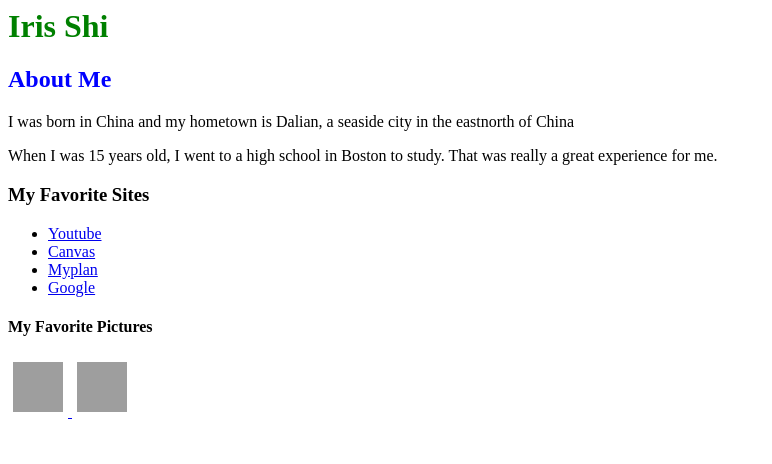
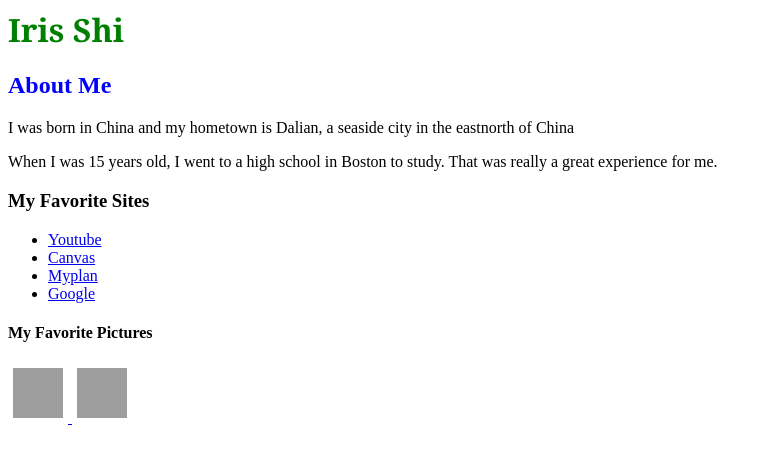
Before and after one commit to shiy49-1767285/shiy49-1767285.github.io, a plain HTML site: page someCss.html in a window 1280 px wide. Shown: the whole page, without its empty margins (0-772 px from the left). Drawn offline with Linux system fonts and the light colour scheme; grey boxes are pictures that could not be loaded.

Commit message:
Add files via upload

```diff
--- a/someCss.html
+++ b/someCss.html
@@ -3,6 +3,9 @@
     <head>
         <title>Iris's sweet homepage</title>
     </head>
+    <style type="text/css">
+    h1 {font-family:Georgia;}
+    </style>
     <body>
     	<h1 style="color: green">Iris Shi</h1>
         <h2 style="color: blue">About Me</h2>
```
